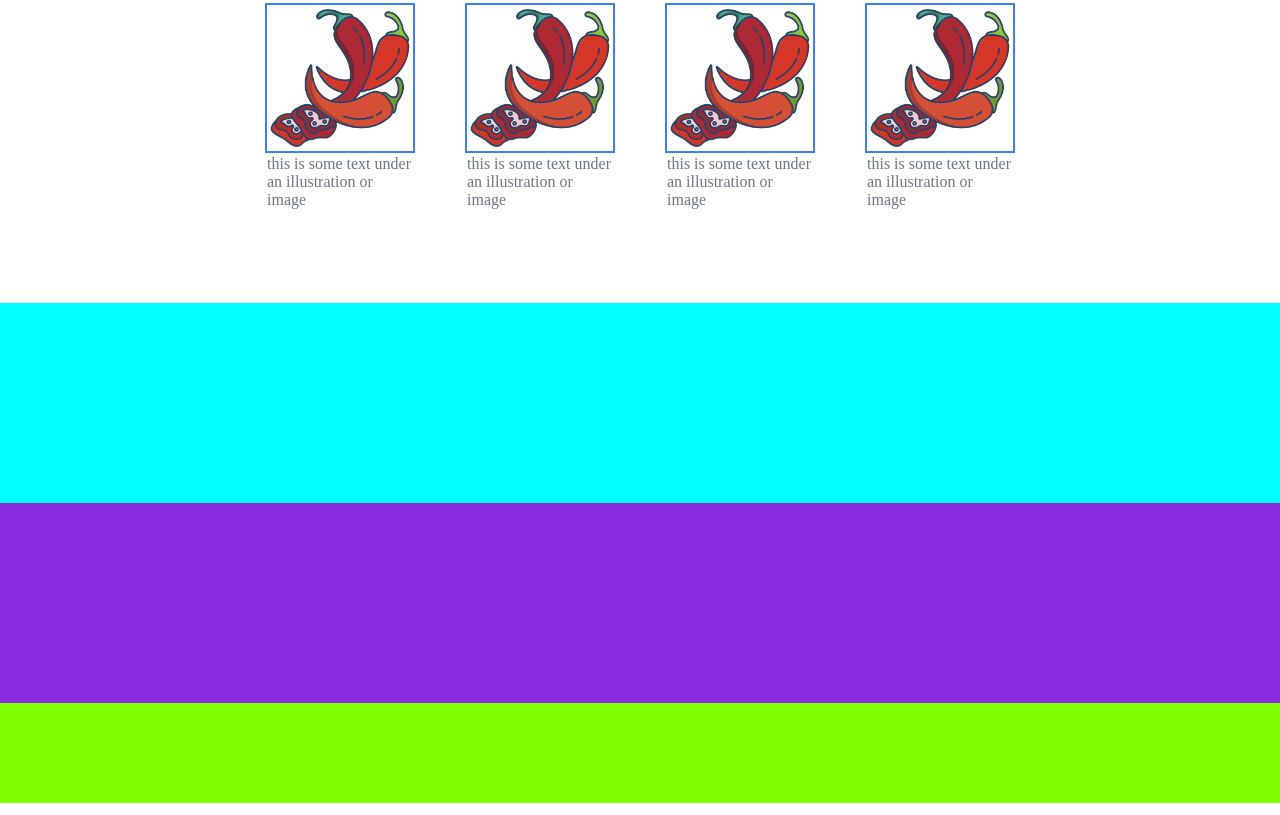
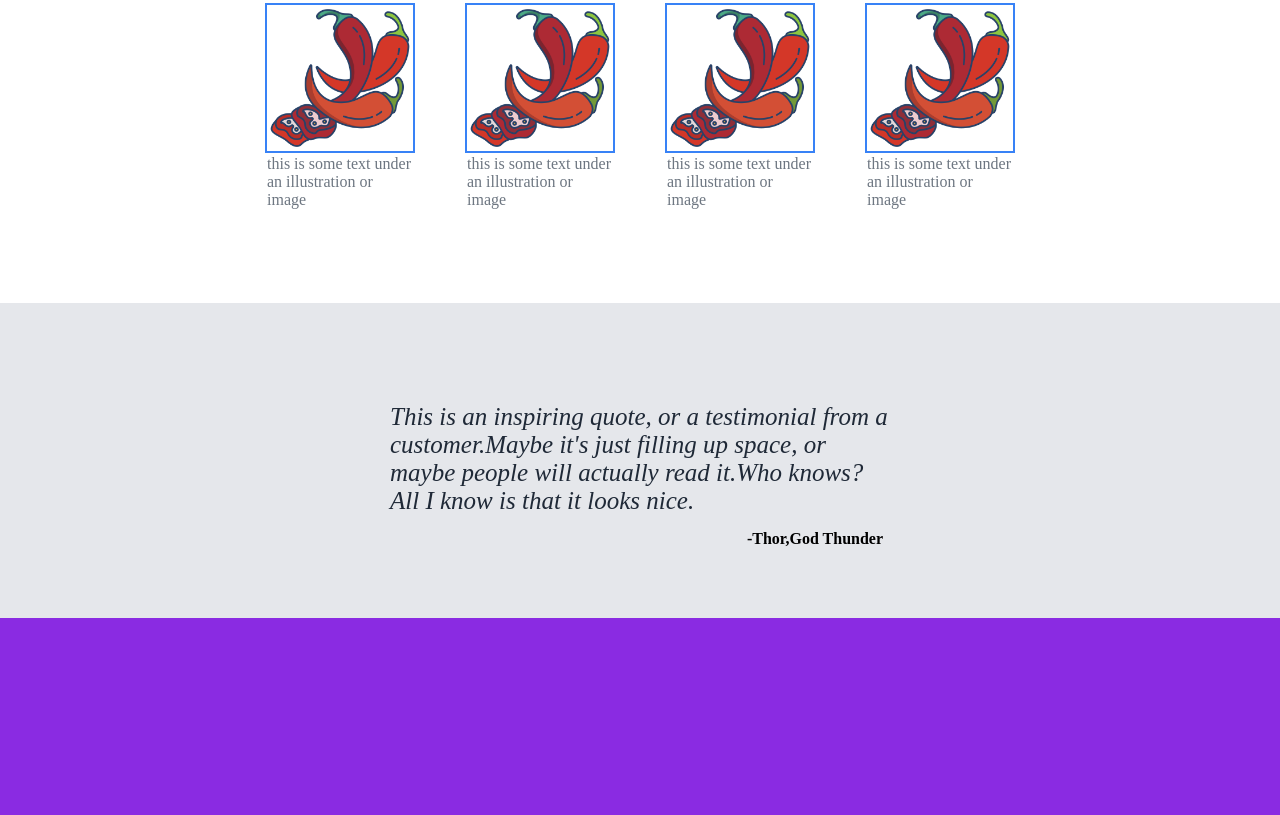
Before and after one commit to bekure27/Odin-Landing-Page, a plain HTML site: page index.html in a window 1280 px wide. Shown: the part 453-1268 px from the top of the page. Drawn offline with Linux system fonts and the light colour scheme.

Commit message:
style quote section

```diff
--- a/css/style.css
+++ b/css/style.css
@@ -108,13 +108,36 @@ body{
 }
 
 
+/* quote content style  */
+
+.quote{
+    background:#E5E7EB;
+    /* height: 200px; */
+    display: flex;
+    flex-direction: column;
+    justify-content: center;
+    align-items: center;
+    padding-top: 100px;
+    padding-bottom: 70px;
+}
+.quote p{
+    width: 500px;
+    font-size: 25px;
+    font-style: italic;
+    font-weight: lighter;
+    color: #1F2937;
+}
+.quote span{
+    margin-left: 350px;
+    font-weight:bold;
+    margin-top: 15px;
+}
 
 
 
-.quote{
-    background: aqua;
-    height: 200px;
-}
+
+
+
 .signup{
     height: 200px;
     background-color: blueviolet;
--- a/index.html
+++ b/index.html
@@ -64,7 +64,8 @@
 
 
     <div class="quote">
-
+      <p>This is an inspiring quote, or a testimonial from a customer.Maybe it's just filling up space, or maybe people will actually read it.Who knows? All I know is that it looks nice.</p>
+      <span>-Thor,God Thunder</span>
     </div>
     <div class="signup">
 
```
